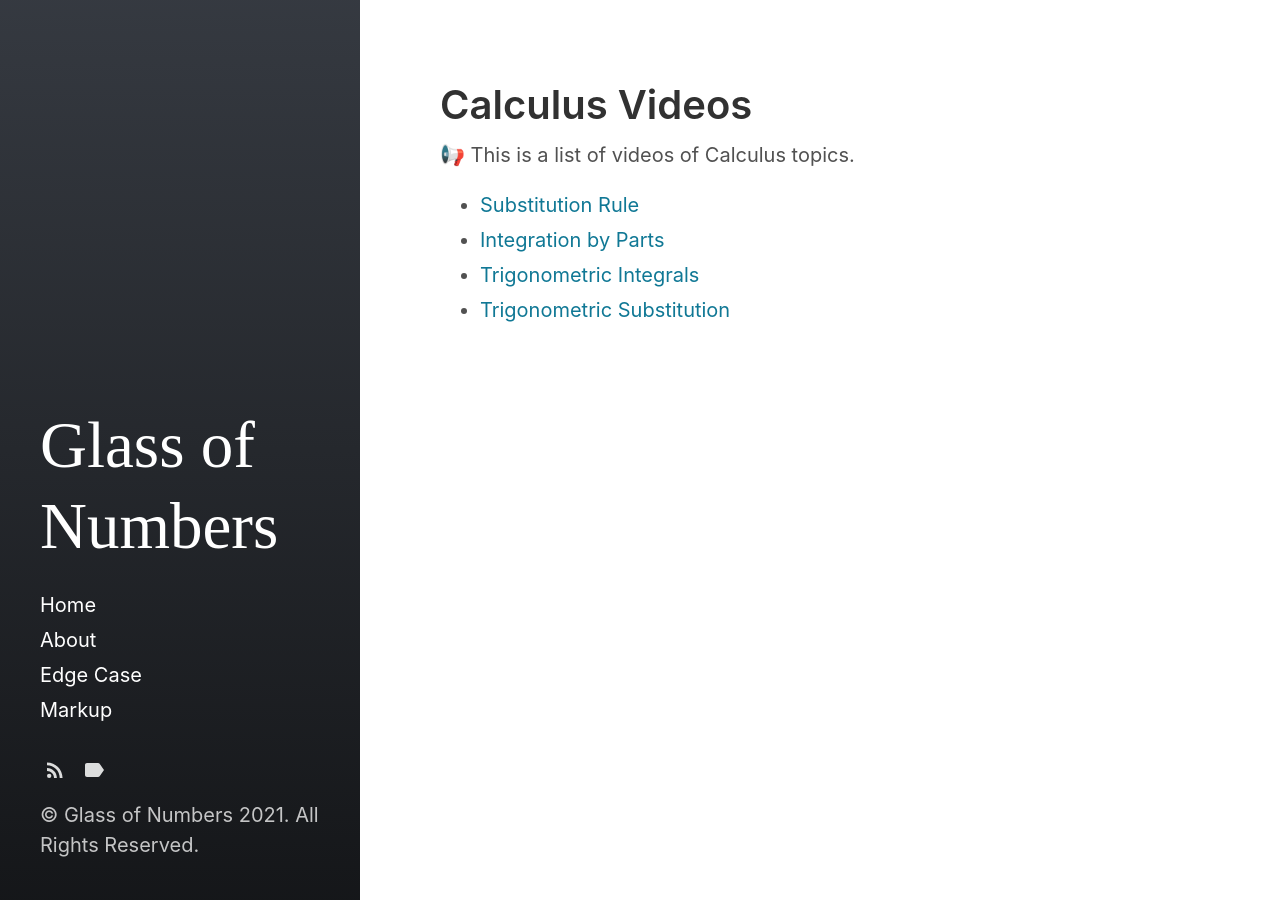
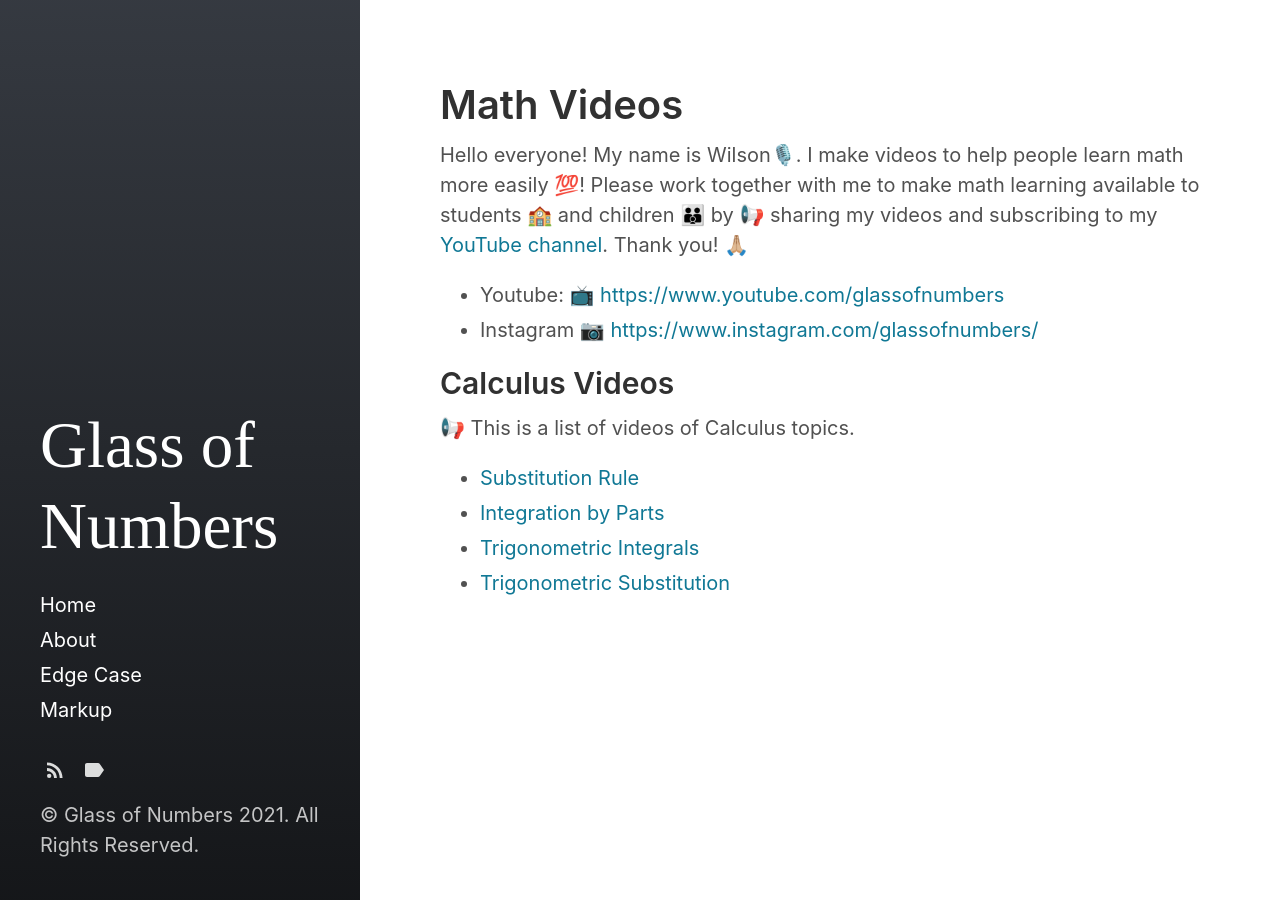
Before and after one commit to mokcak/mokcak.github.io, a Jekyll site: the page built from _posts/2021-01-13-math-videos.md, in a window 1280 px wide. Built offline with Jekyll 4.4.1, drawn with Linux system fonts in a browser that asks for light colours.

Commit message:
plenty of updates

```diff
--- a/_posts/2021-01-13-calculus.md
+++ b/_posts/2021-01-13-math-videos.md
@@ -1,8 +1,15 @@
 ---
 layout: page
-title: Calculus Videos
+title: Math Videos
 excerpt_separator:  <!--more-->
 ---
+
+Hello everyone! My name is Wilson🎙️. I make videos to help people learn math more easily 💯! Please work together with me to make math learning available to students 🏫 and children 👪 by 📢 sharing my videos and subscribing to my [YouTube channel](https://www.youtube.com/glassofnumbers). Thank you! 🙏🏼
+
+- Youtube: 📺 <a href="https://www.youtube.com/glassofnumbers" target="_blank">https://www.youtube.com/glassofnumbers</a>
+- Instagram 📷 <a href="https://www.instagram.com/glassofnumbers/" target="_blank">https://www.instagram.com/glassofnumbers/</a>
+
+## Calculus Videos
 
 📢 This is a list of videos of Calculus topics.
 
```
